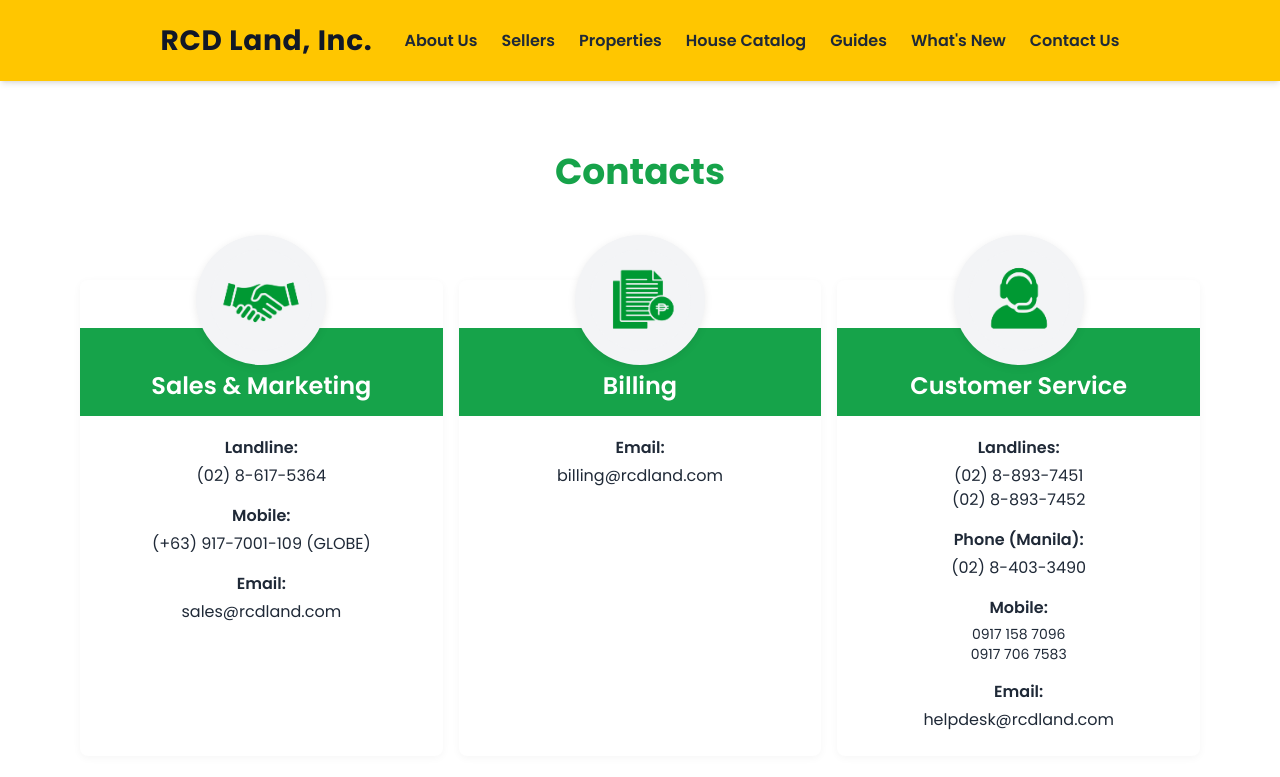
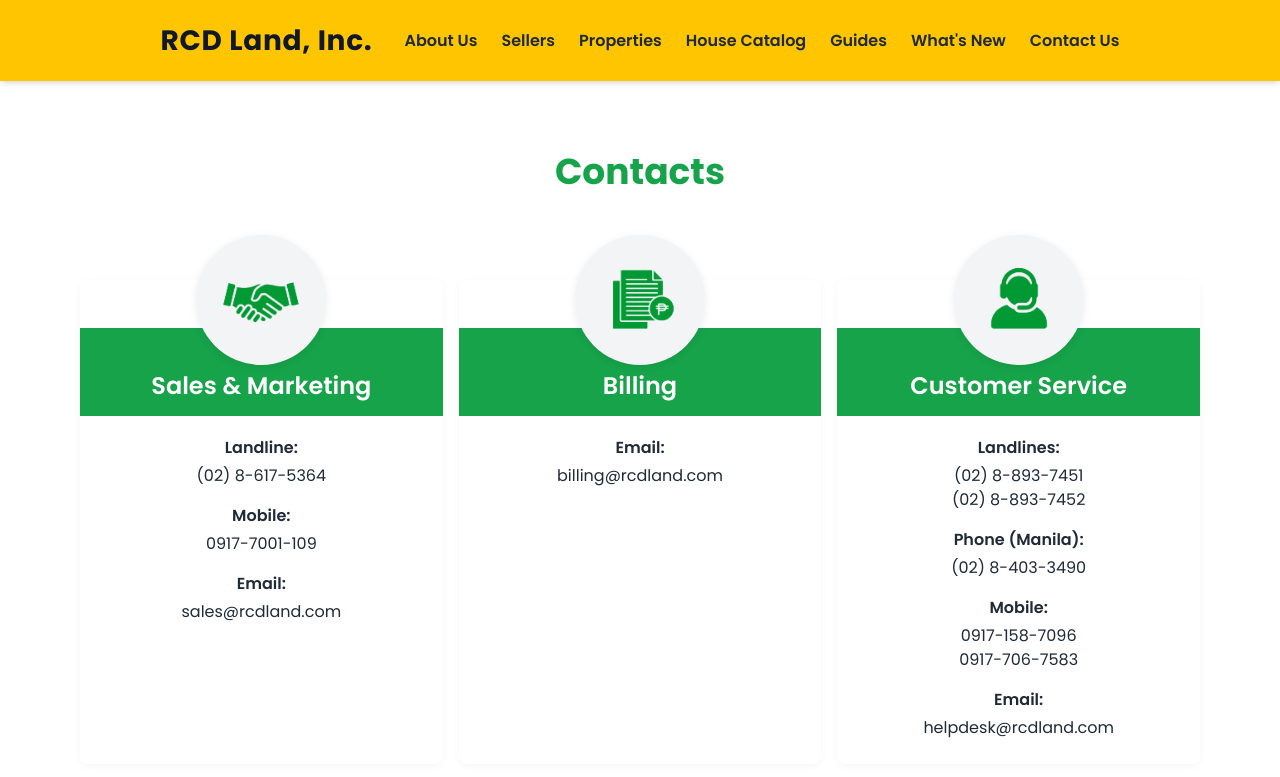
Before and after one commit to renrengabas/rcdland.com, a Jekyll site: the page built from contacts/index.html, in a window 1280 px wide and 900 px high, cut to the strip 0-784 px from the top of the window. Shown: the top 777 px of the strip. Built offline with Jekyll 4.4.1, drawn with Linux system fonts in a browser that asks for light colours; nearby versions of some CDN libraries.

Commit message:
Solve issues #553, #554 and #555

```diff
--- a/contacts/index.html
+++ b/contacts/index.html
@@ -226,8 +226,7 @@
             </div>
             <div>
               <div class="font-semibold mb-1">Mobile:</div>
-              <a href="tel:639177001109" class="hover:text-yellow-500 transition-colors duration-300 block">(+63)
-                917-7001-109 (GLOBE)</a>
+              <a href="tel:639177001109" class="hover:text-yellow-500 transition-colors duration-300 block">0917-7001-109</a>
             </div>
             <div>
               <div class="font-semibold mb-1">Email:</div>
@@ -281,10 +280,8 @@
             </div>
             <div>
               <div class="font-semibold mb-1">Mobile:</div>
-              <a href="tel:09171587096" class="hover:text-yellow-500 transition-colors duration-300 block text-sm">0917
-                158 7096</a>
-              <a href="tel:09177067583" class="hover:text-yellow-500 transition-colors duration-300 block text-sm">0917
-                706 7583</a>
+              <a href="tel:09171587096" class="hover:text-yellow-500 transition-colors duration-300 block">0917-158-7096</a>
+              <a href="tel:09177067583" class="hover:text-yellow-500 transition-colors duration-300 block">0917-706-7583</a>
             </div>
             <div>
               <div class="font-semibold mb-1">Email:</div>
--- a/index.html
+++ b/index.html
@@ -385,7 +385,7 @@
     width: 80px;
     object-fit: contain;
     background: #fff;    /* White background */
-    box-shadow: 0 2px 8px rgba(0,0,0,0.08); /* Subtle shadow */
+    box-shadow: 0 0 0 rgba(0,0,0,0); /* No shadow */
   }
 
   .financing-marquee {
```
